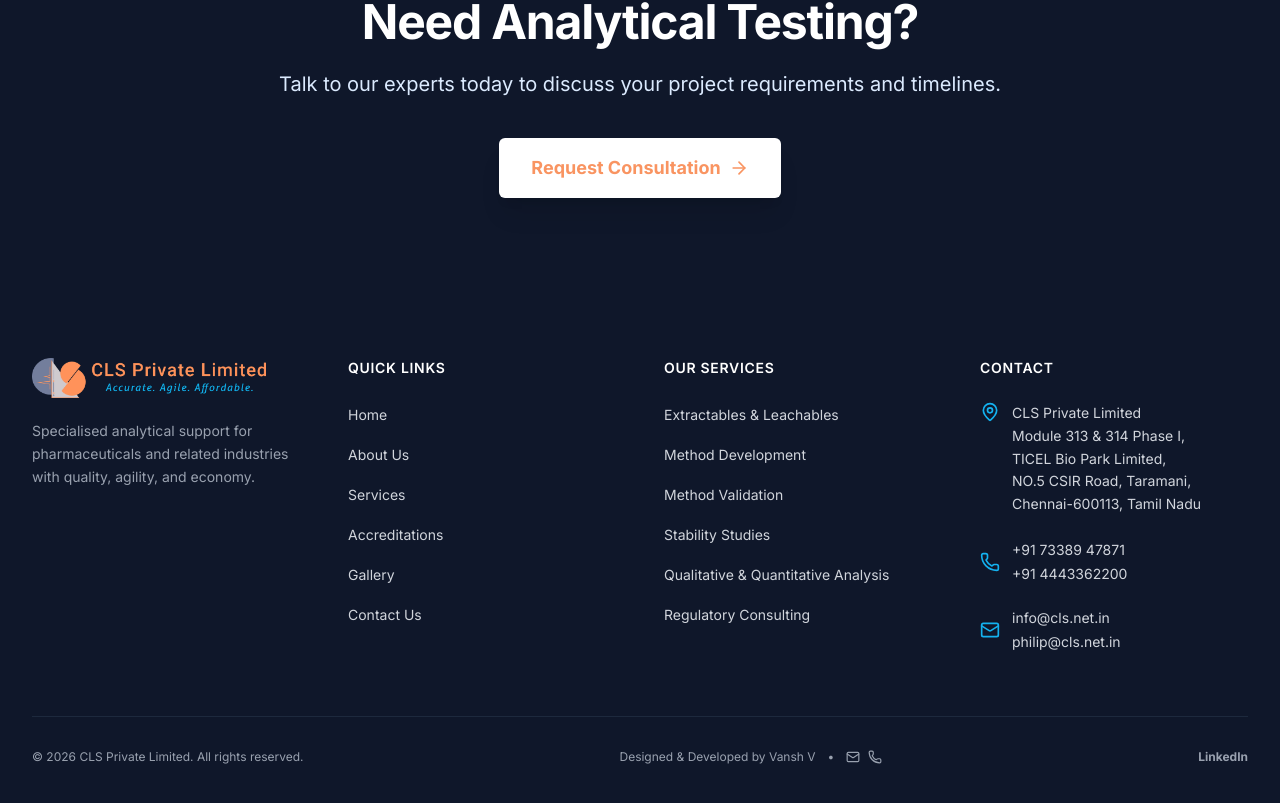
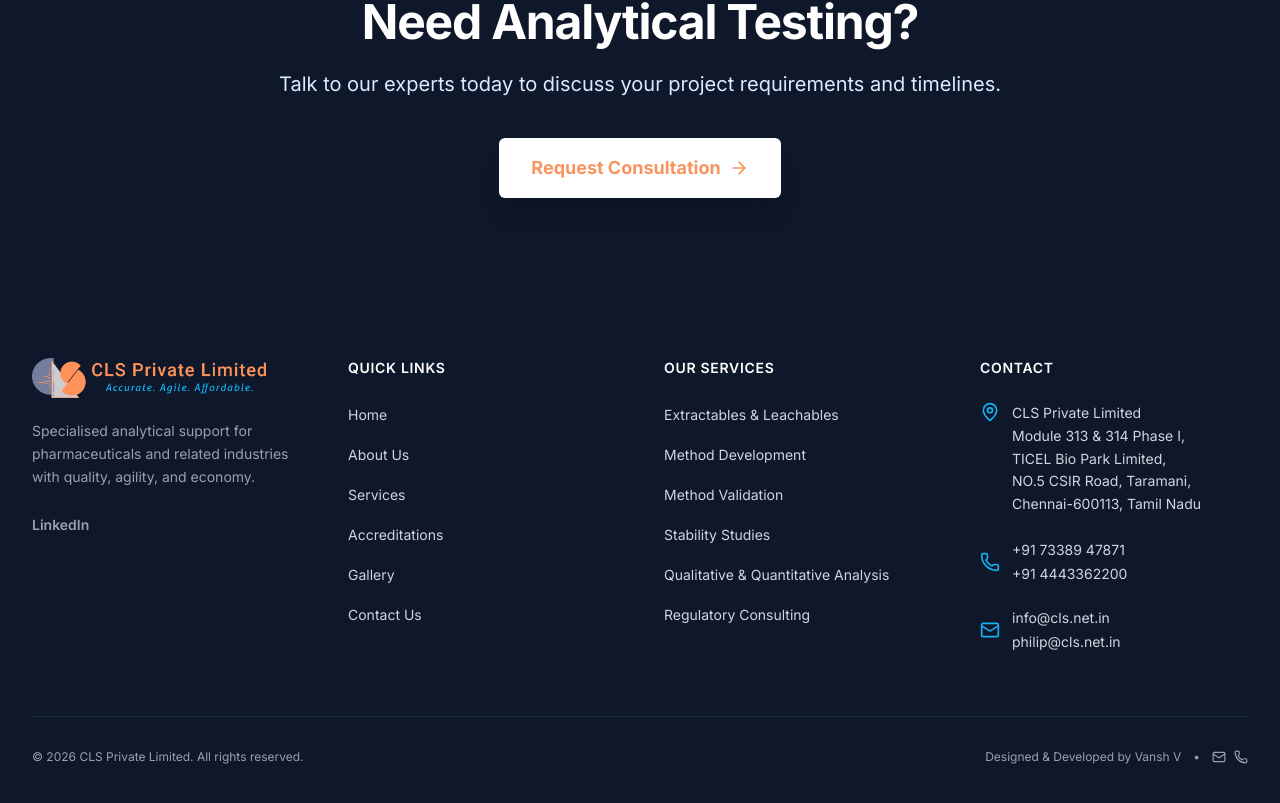
Before and after one commit to RealVansh/cls, a Next.js app: page / in a window 1280 px wide. Shown: the part 9544-10347 px from the top of the page. Built offline with nearby package versions, Linux system fonts and the light colour scheme.

Commit message:
Update Footer.tsx

```diff
--- a/src/components/layout/Footer.tsx
+++ b/src/components/layout/Footer.tsx
@@ -23,6 +23,11 @@ export default function Footer() {
               <p className="mt-4 text-sm leading-relaxed text-gray-400">
                 Specialised analytical support for pharmaceuticals and related industries with quality, agility, and economy.
               </p>
+              <div className="mt-6">
+                <a href="https://www.linkedin.com/company/cls-net-in/" target="_blank" rel="noopener noreferrer" className="text-sm font-semibold text-gray-400 hover:text-brand-primary transition-colors">
+                  LinkedIn
+                </a>
+              </div>
             </div>
           </div>
 
@@ -126,10 +131,6 @@ export default function Footer() {
               <Phone className="h-3.5 w-3.5" />
             </a>
           </div>
-
-          <a href="https://www.linkedin.com/company/cls-net-in/" target="_blank" rel="noopener noreferrer" className="text-xs font-bold text-gray-400 hover:text-white transition-colors">
-            LinkedIn
-          </a>
         </div>
       </div>
     </footer>
```
